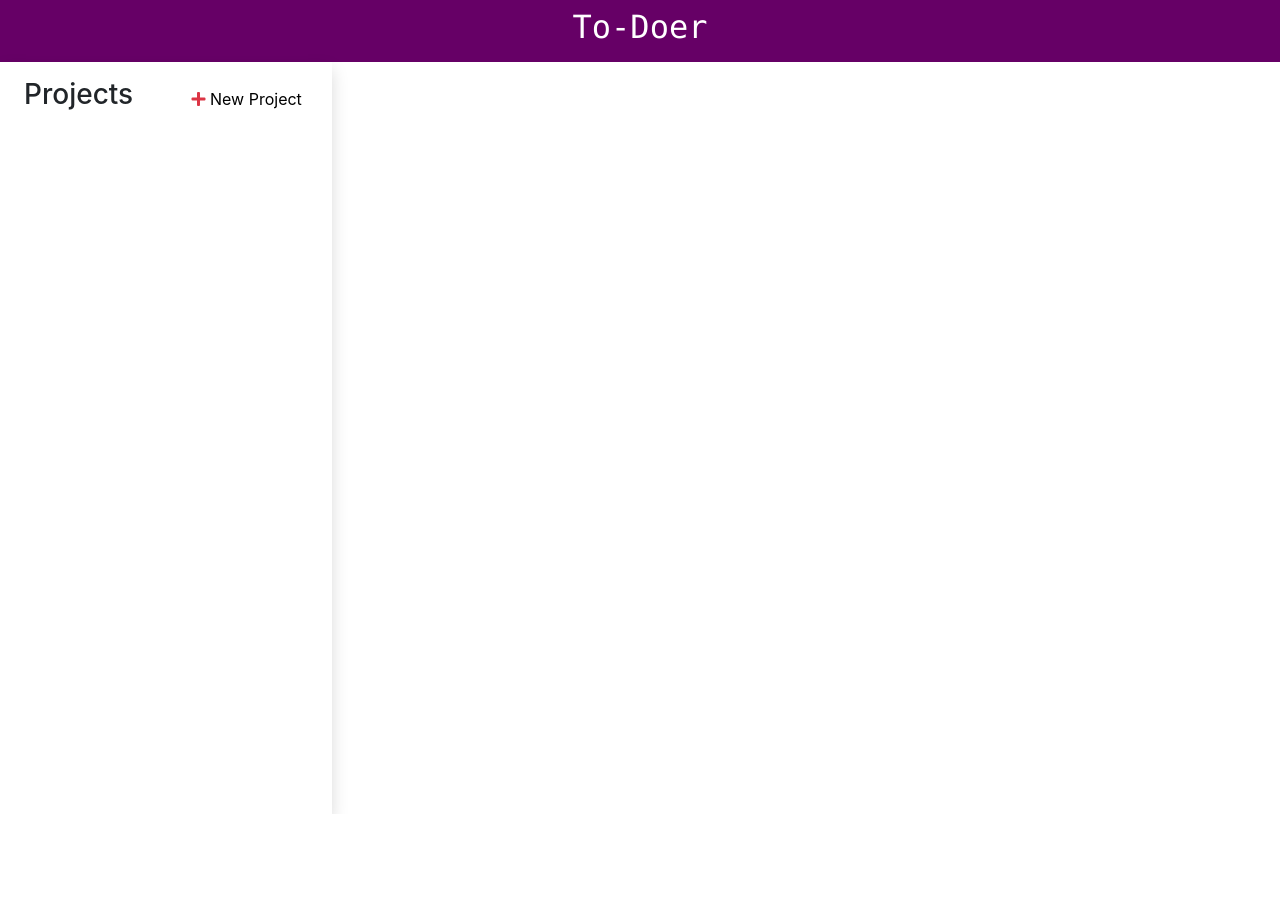
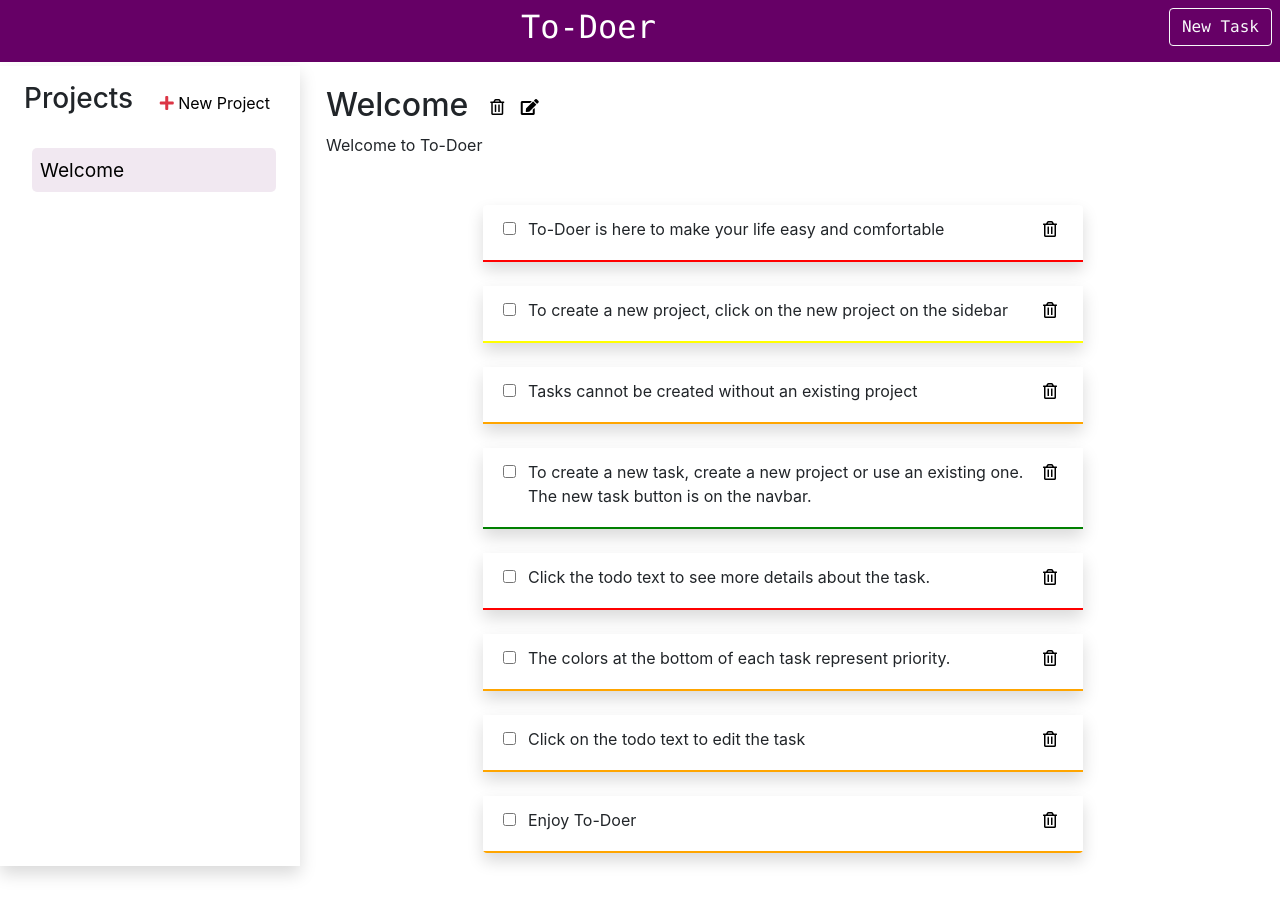
Before and after one commit to TildaDares/todo-list, a website built with webpack: page dist/index.html in a window 1280 px wide. Before the commit the page ends 814 px from the top, so only its background shows below. Built offline with nearby package versions, Linux system fonts and the light colour scheme.

Commit message:
Default project added

```diff
--- /dev/null
+++ b/src/defaultProject.js
@@ -0,0 +1,18 @@
+function defaultProject() {
+    if (!('hasRunCodeBefore' in localStorage)) {
+        let lists = [
+            { name: "To-Doer is here to make your life easy and comfortable", description: "", priority: "critical selected", dueDate: "2021-01-14", completed: false },
+            { name: "To create a new project, click on the new project on the sidebar", description: "", priority: "medium", dueDate: "2021-01-14", completed: false },
+            { name: "Tasks cannot be created without an existing project", description: "", priority: "high", dueDate: "2021-01-14", completed: false },
+            { name: "To create a new task, create a new project or use an existing one. The new task button is on the navbar.", description: "", priority: "low", dueDate: "2021-01-14", completed: false },
+            { name: "Click the todo text to see more details about the task.", description: "Good job.", priority: "critical selected", dueDate: "2021-01-14", completed: false },
+            { name: "The colors at the bottom of each task represent priority.", description: "Red - Critical↵Orange - High↵Yellow - Medium↵Green - Low", priority: "high", dueDate: "2021-01-14", completed: false },
+            { name: "Click on the todo text to edit the task", description: "", priority: "high", dueDate: "2021-01-14", completed: false },
+            { name: "Enjoy To-Doer", description: "", priority: "high", dueDate: "2021-01-14", completed: false }
+        ];
+        let allProjects = [{ name: "Welcome", description: "Welcome to To-Doer", lists }];
+        localStorage.setItem('allProjects', JSON.stringify(allProjects));
+        localStorage.setItem('hasRunCodeBefore', true);
+    }
+}
+export default defaultProject
--- a/src/index.js
+++ b/src/index.js
@@ -1,6 +1,7 @@
 import hamburgerMenu from './hamburger.js'
 import { ProjectUI } from './projectUI.js'
 import { addProject, projectEditForm } from './project.js'
+import defaultProject from './defaultProject'
 
 function getProjects() {
     return JSON.parse(localStorage.getItem("allProjects") || "[]");
@@ -19,5 +20,7 @@ function addListeners() {
     document.querySelector('#new-proj-form').addEventListener('submit', addProject);
     $('#editProj').on('shown.bs.modal', projectEditForm);
 }
+
+window.onload = defaultProject();
 init();
 export { getProjects }
--- a/src/project.js
+++ b/src/project.js
@@ -46,4 +46,5 @@ const editProject = event => {
     $('#editProj').modal('hide');
 }
 
+
 export { addProject, projectEditForm, editProject, removeProject }
--- a/src/projectUI.js
+++ b/src/projectUI.js
@@ -28,6 +28,7 @@ const ProjectUI = (() => {
         projBtns.style.display = 'none';
         newTaskBtn.style.display = 'none';
         hamitems.removeChild(activeProjectElem.parentNode);
+        document.querySelector('.accordion').innerHTML = '';
         if (temp) {
             temp.firstElementChild.click()
         } else {
@@ -83,6 +84,7 @@ const ProjectUI = (() => {
         newTaskBtn.style.display = 'block';
         projName.textContent = activeProject.name;
         projDesc.textContent = activeProject.description;
+        document.querySelector('.accordion').innerHTML = "";
         renderAllProjectTodos();
         ProjectListeners.addListeners();
     }
--- a/src/todo.js
+++ b/src/todo.js
@@ -12,6 +12,7 @@ const addTodo = event => {
     const priority = document.querySelector('.new-task-pri').value;
     const dueDate = document.querySelector('.new-task-date').value;
     $('#newTask').modal('hide');
+
     const allProjects = getProjects();
     const todo = Todo(name, desc, priority, dueDate, false);
     const index = ProjectUI.getActiveProject().projectIndex;
@@ -35,10 +36,12 @@ const editTodo = event => {
     const todoIndex = findTodo(event.target.parentNode.parentNode.parentNode);
     const allProjects = getProjects();
     const todo = allProjects[projectIndex].lists[todoIndex];
+
     todo.name = event.target.querySelector('.edit-task-name').value;
     todo.description = event.target.querySelector('.edit-task-desc').value;
     todo.dueDate = event.target.querySelector('.edit-task-date').value;
     todo.priority = event.target.querySelector('.edit-task-pri').value;
+
     localStorage.setItem('allProjects', JSON.stringify(allProjects));
     TodoUI.editTodoUI(event.target, todo);
 }
```
Also changed, not shown: dist/index.html, dist/main.css, dist/main.js.
